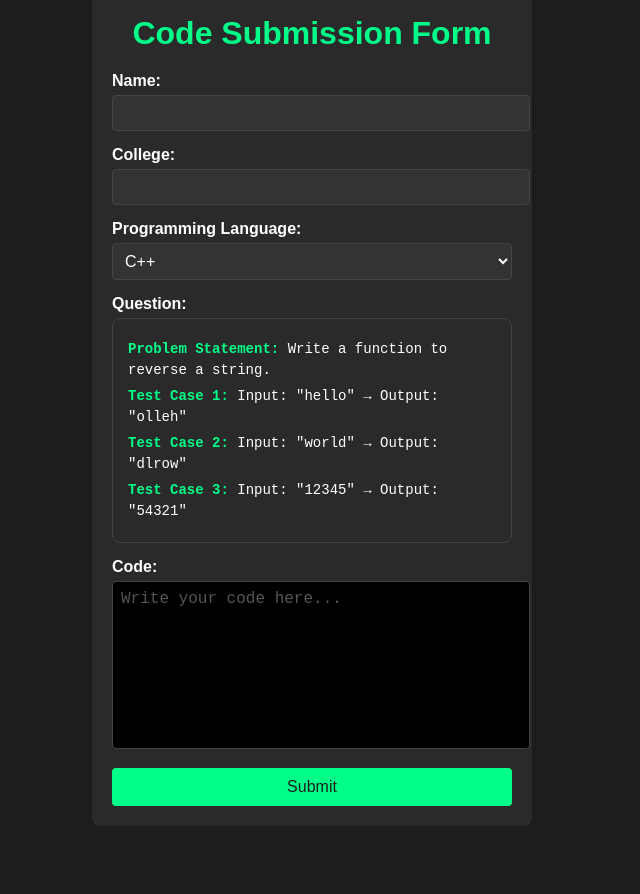
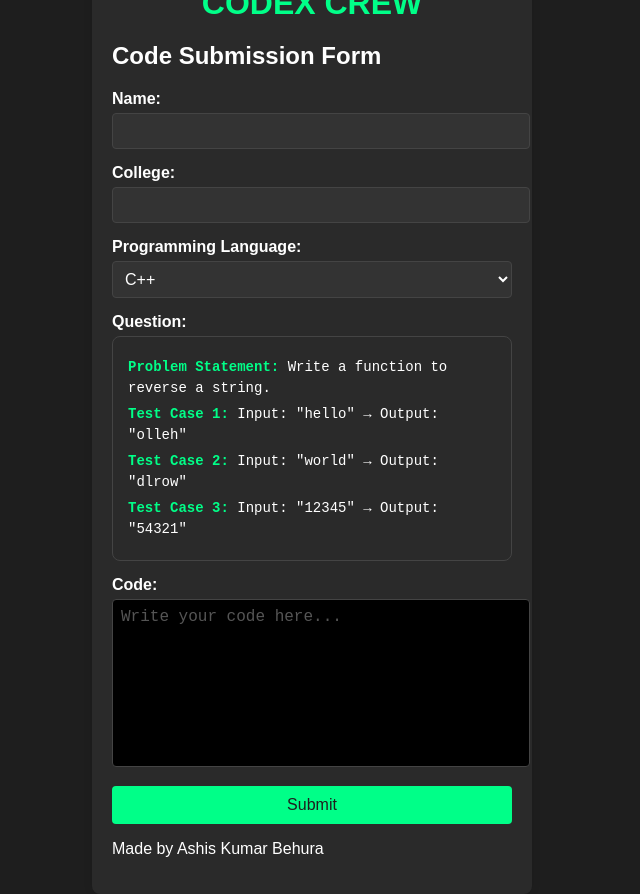
Before and after one commit to Ashis32/b-code, a React (Create React App) app: page / in a window 1280 px wide. Shown: the whole page, without its empty margins (328-968 px from the left). Before the commit the page ends 826 px from the top, so only its background shows below. Built offline with nearby package versions, Linux system fonts and the light colour scheme.

Commit message:
Update App.js

```diff
--- a/src/App.js
+++ b/src/App.js
@@ -71,7 +71,14 @@ function App() {
 
   return (
     <div className="App">
-      <h1>Code Submission Form</h1>
+      {/* Title */}
+      <header className="app-header">
+        <h1>Blind Code APP BY CODEX CREW</h1>
+      </header>
+
+      {/* Main Form */}
+      <div className="form-container">
+        <h2>Code Submission Form</h2>
         <form onSubmit={handleSubmit}>
           <div className="form-group">
             <label>Name:</label>
@@ -139,6 +146,12 @@ function App() {
           <button type="submit">Submit</button>
         </form>
       </div>
+
+      {/* Footer */}
+      <footer className="app-footer">
+        <p>Made by Ashis Kumar Behura</p>
+      </footer>
+    </div>
   );
 }
 
```
Lines whose indentation alone changed are shown as unchanged.
